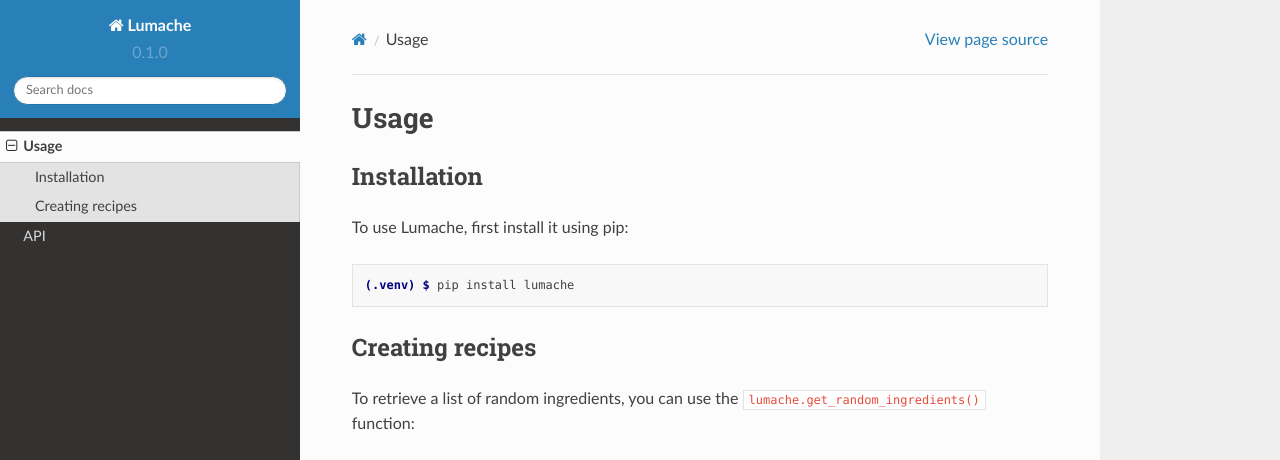
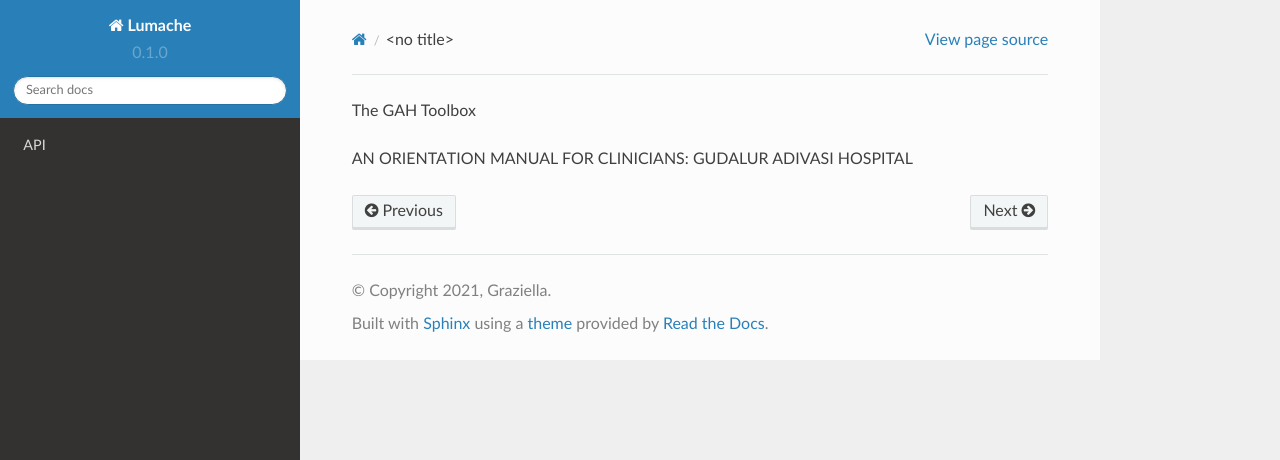
Before and after one commit to kannangudalur/GAH-ToolBox, a Sphinx documentation site: the page built from docs/source/usage.rst, in a window 1280 px wide and 1095 px high. Shown: the top 460 px of the window. Built offline with Sphinx 7.4.7 and the Read the Docs theme 2.0.0, drawn with Linux system fonts in a browser that asks for light colours; some of the changed text lies outside the part shown; grey boxes are pictures that could not be loaded.

Commit message:
Update usage.rst

```diff
--- a/docs/source/usage.rst
+++ b/docs/source/usage.rst
@@ -1,33 +1,4 @@
-Usage
-=====
+The GAH Toolbox
 
-.. _installation:
-
-Installation
-------------
-
-To use Lumache, first install it using pip:
-
-.. code-block:: console
-
-   (.venv) $ pip install lumache
-
-Creating recipes
-----------------
-
-To retrieve a list of random ingredients,
-you can use the ``lumache.get_random_ingredients()`` function:
-
-.. autofunction:: lumache.get_random_ingredients
-
-The ``kind`` parameter should be either ``"meat"``, ``"fish"``,
-or ``"veggies"``. Otherwise, :py:func:`lumache.get_random_ingredients`
-will raise an exception.
-
-.. autoexception:: lumache.InvalidKindError
-
-For example:
-
->>> import lumache
->>> lumache.get_random_ingredients()
-['shells', 'gorgonzola', 'parsley']
+AN ORIENTATION MANUAL FOR CLINICIANS:
+GUDALUR ADIVASI HOSPITAL
```
